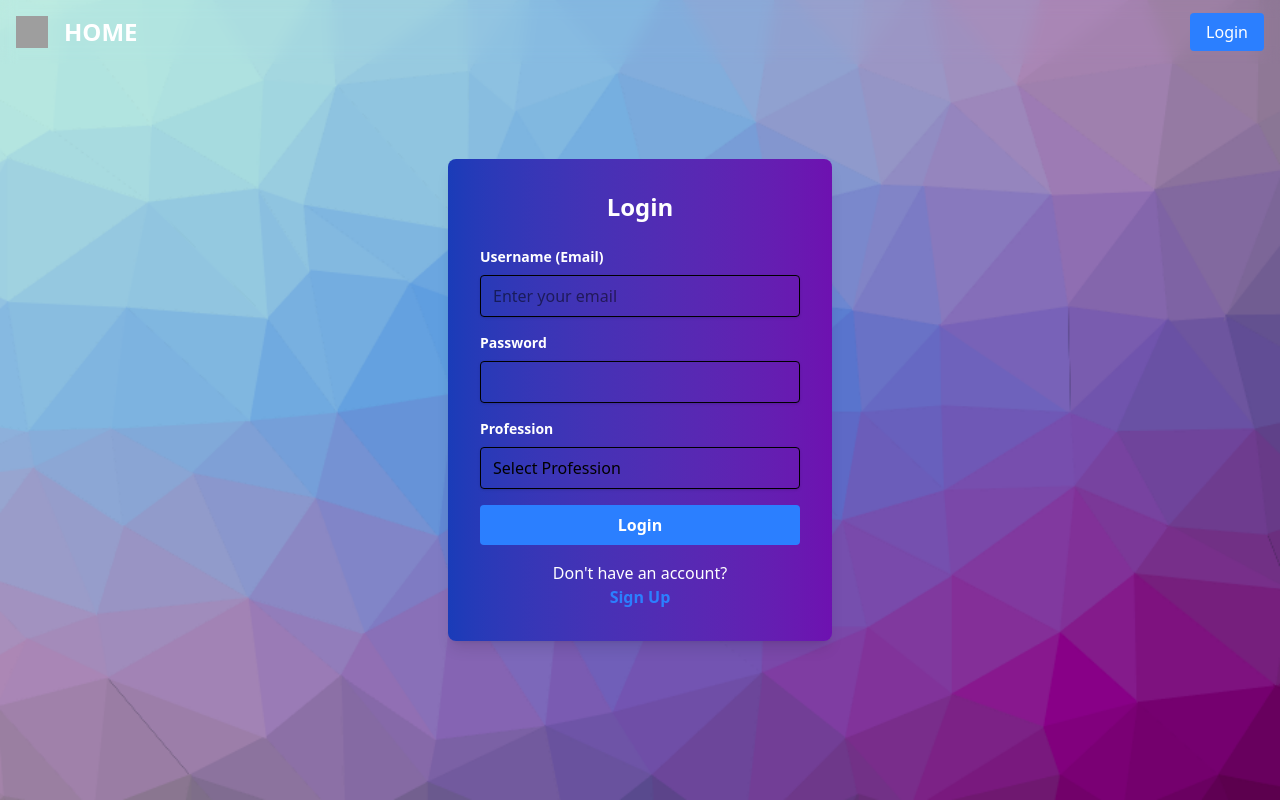
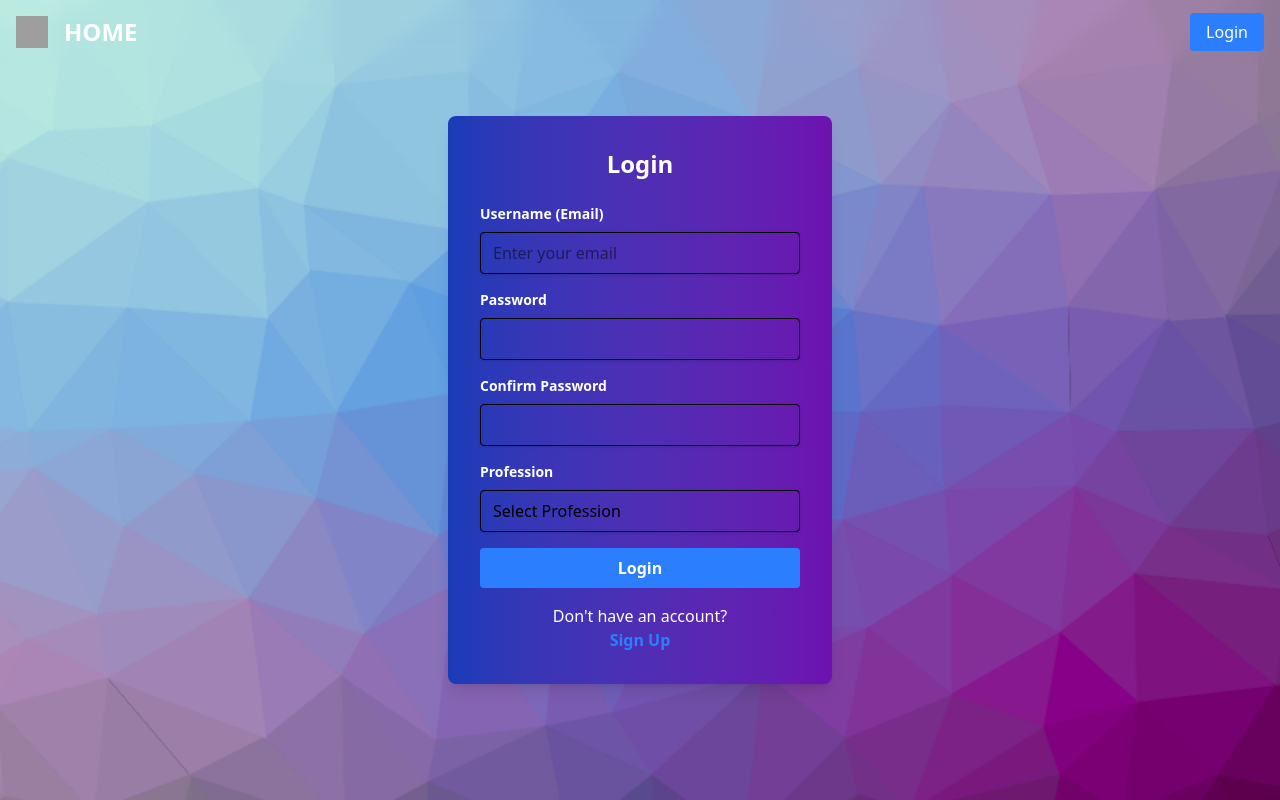
Before and after one commit to rmit-fsd-2025-s1/s4010802-s3939929-a2, a Next.js app in the folder frontend/: page /login in a window 1280 px wide. Built offline with nearby package versions, Linux system fonts and the light colour scheme; grey boxes are pictures that could not be loaded.

Commit message:
added the confirm password textfield

```diff
--- a/frontend/src/pages/login.tsx
+++ b/frontend/src/pages/login.tsx
@@ -8,6 +8,7 @@ export default function AuthPage() {
   const [formData, setFormData] = useState({
     username: "",
     password: "",
+    confirmPassword: "",
     profession: "",
   });
   const [isLogin, setIsLogin] = useState(true);
@@ -38,10 +39,15 @@ export default function AuthPage() {
       alert("Unexpected error during login.");
     }
   } else {
+    if (formData.password !== formData.confirmPassword) {
+      alert("Passwords do not match!");
+      return;
+    }
     try {
       const user = await registerUser(
         formData.username,
         formData.password,
+        formData.confirmPassword,
         formData.profession
       );
 
@@ -98,6 +104,21 @@ export default function AuthPage() {
               />
             </div>
 
+
+            <div className="mb-4">
+              <label className="block text-white text-sm font-bold mb-2">
+                Confirm Password
+              </label>
+              <input
+                type="password"
+                value={formData.confirmPassword}
+                onChange={(e) => setFormData({ ...formData, confirmPassword: e.target.value })}
+                className="shadow appearance-none border rounded w-full py-2 px-3 text-black focus:outline-none focus:border-blue-500"
+                required
+              />
+            </div>
+
+
             <div className="mb-4">
               <label className="block text-white text-sm font-bold mb-2">
                 Profession
--- a/frontend/src/services/userServices.ts
+++ b/frontend/src/services/userServices.ts
@@ -34,14 +34,14 @@ export async function loginUser(username: string, password: string, profession:
 
 
 
-export async function registerUser(username: string, password: string, profession: string): Promise<User | null> {
+export async function registerUser(username: string, password: string,confirmPassword: string, profession: string): Promise<User | null> {
   try {
     const response = await fetch(`${API_BASE_URL}/users/signup`, {
       method: "POST",
       headers: {
         "Content-Type": "application/json",
       },
-      body: JSON.stringify({ username, password, profession }),
+      body: JSON.stringify({ username, password, confirmPassword, profession }),
     });
 
     if (!response.ok) {
```
